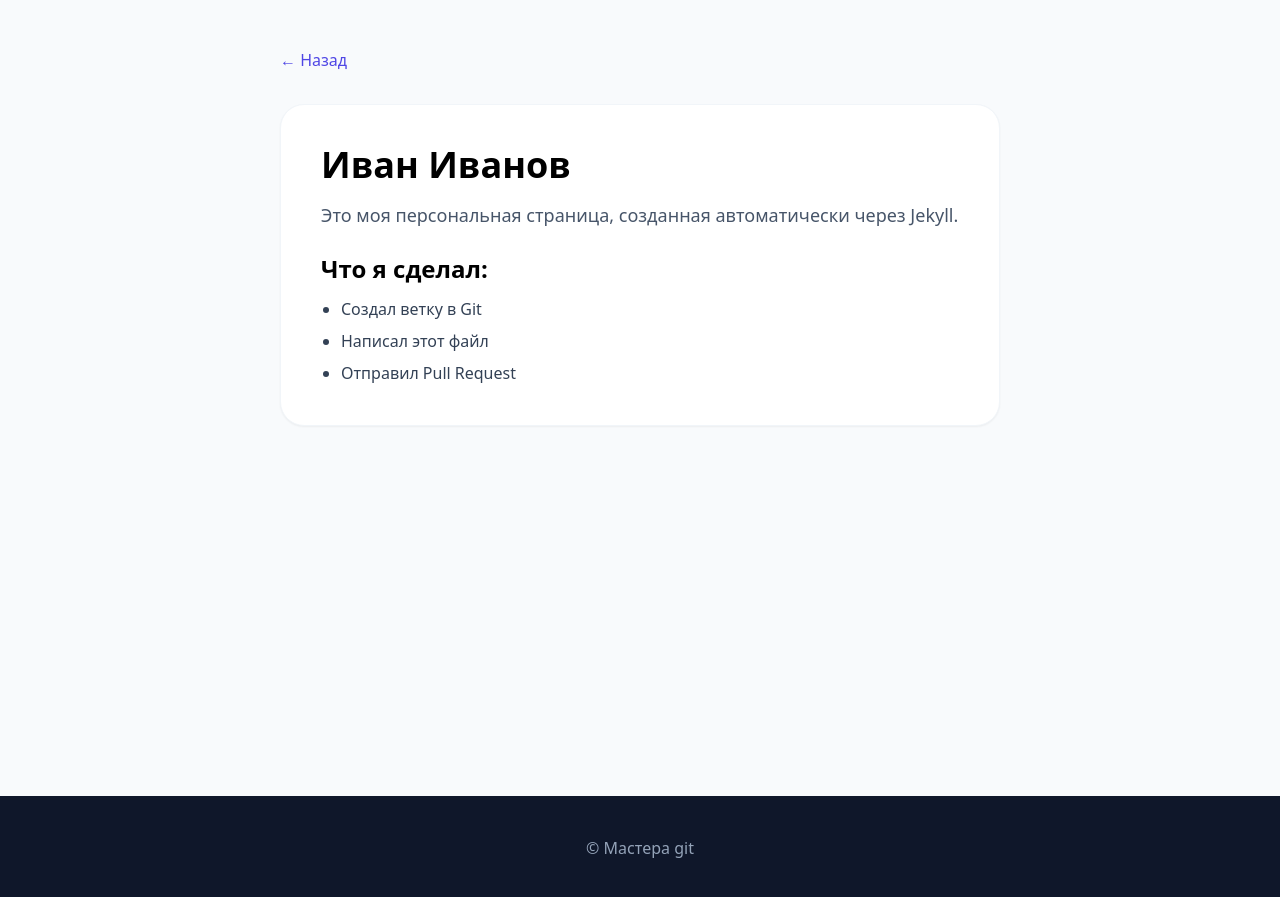
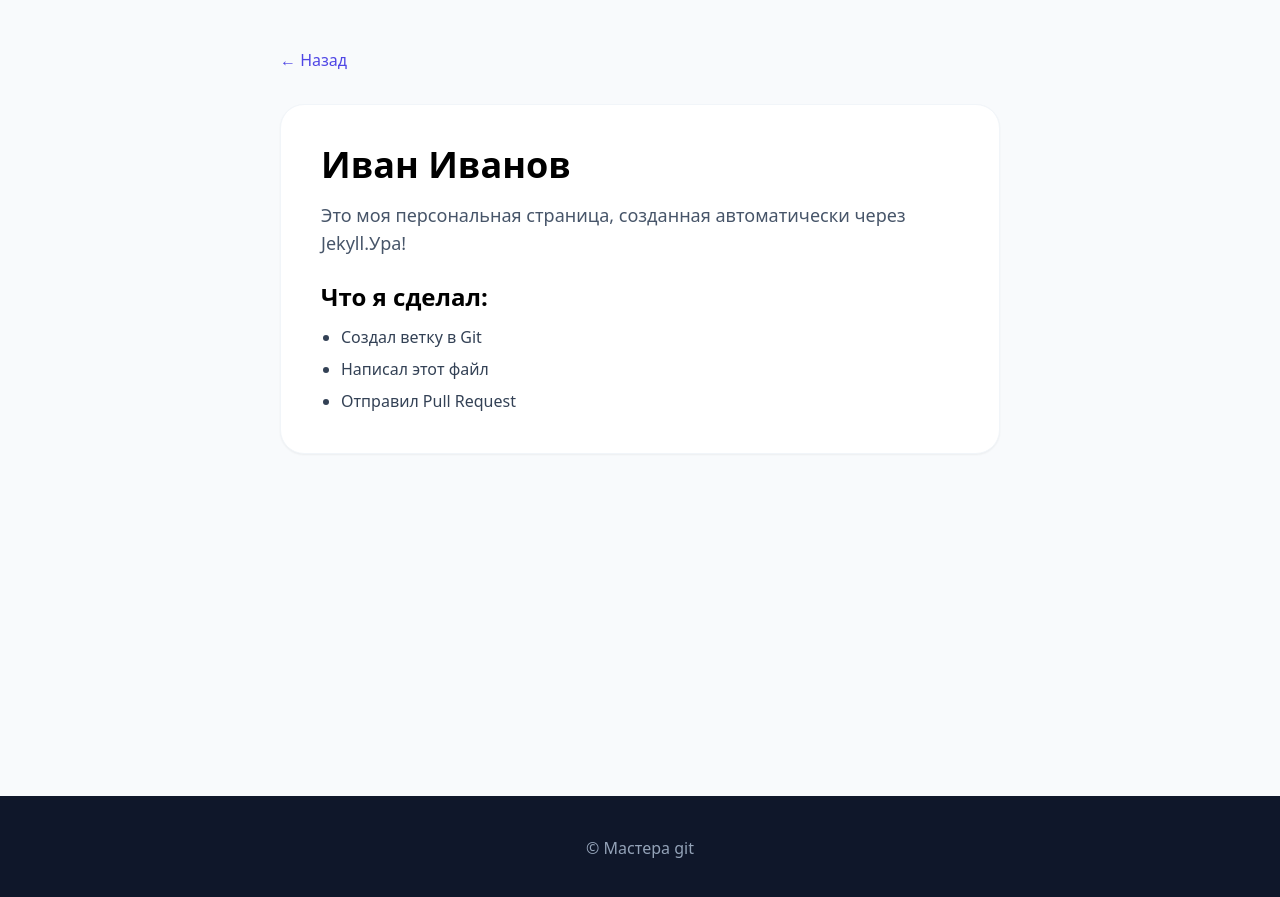
Before and after one commit to savage-demon/git_class, a Jekyll site: the page built from _students/ivan.html, in a window 1280 px wide. Shown: the top 897 px of the page. Built offline with Jekyll 4.4.1, drawn with Linux system fonts in a browser that asks for light colours; nearby versions of some CDN libraries.

Commit message:
Еще изменила Ивана

```diff
--- a/_students/ivan.html
+++ b/_students/ivan.html
@@ -8,7 +8,7 @@ color: "bg-orange-500"
     <a href="{{ '/' | relative_url }}" class="text-indigo-600 font-medium hover:underline">&larr; Назад</a>
     <div class="bg-white p-10 rounded-3xl shadow-sm border border-slate-100 mt-8">
         <h1 class="text-4xl font-black mb-4">{{ page.name }}</h1>
-        <p class="text-lg text-slate-600 mb-6">Это моя персональная страница, созданная автоматически через Jekyll.</p>
+        <p class="text-lg text-slate-600 mb-6">Это моя персональная страница, созданная автоматически через Jekyll.Ура!</p>
         <h2 class="text-2xl font-bold mb-3">Что я сделал:</h2>
         <ul class="list-disc pl-5 space-y-2 text-slate-700">
             <li>Создал ветку в Git</li>
```
